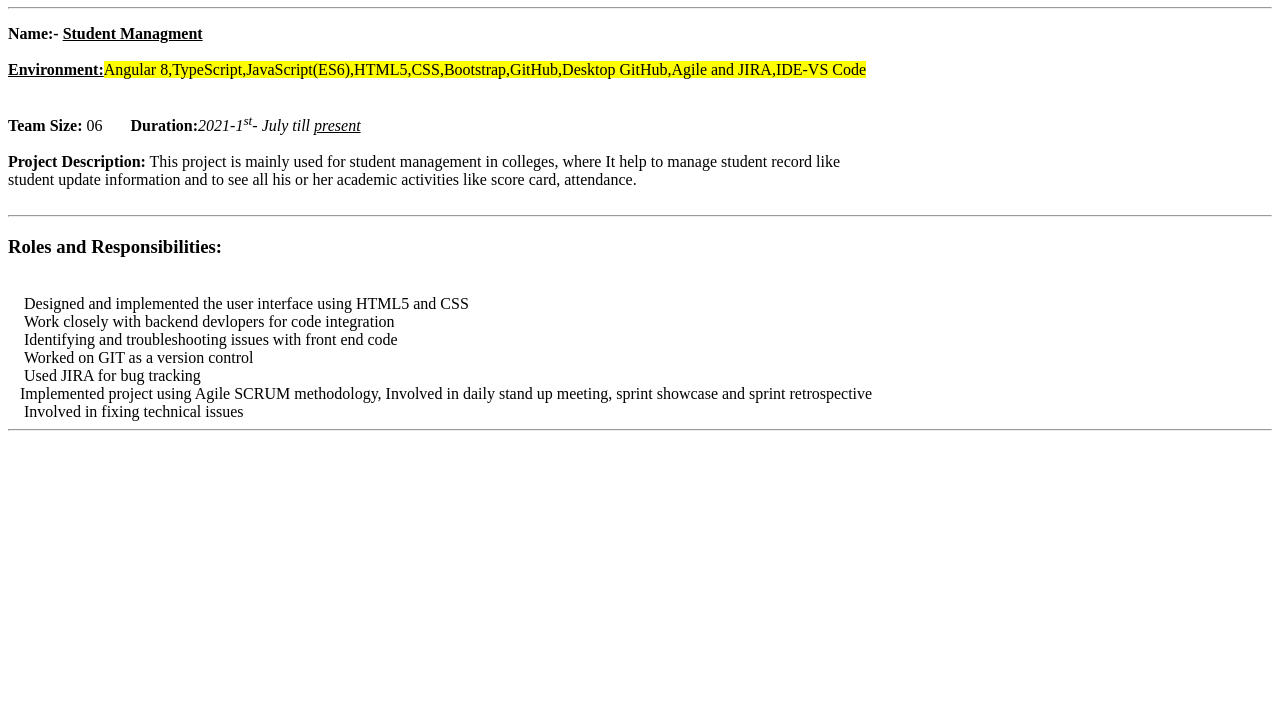
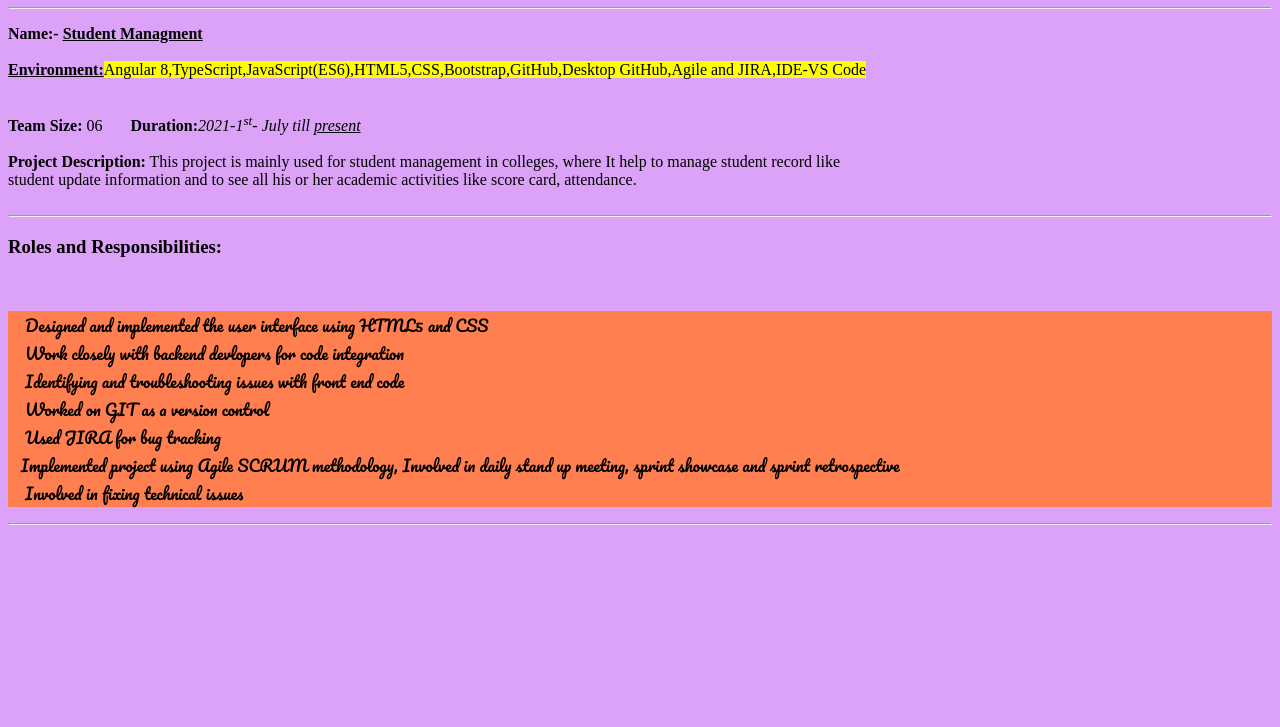
Before and after one commit to nikhilkokil17/my-profile, a plain HTML site: page project.html in a window 1280 px wide. Shown: the part 73-800 px from the top of the page. Drawn offline with Linux system fonts and the light colour scheme.

Commit message:
changed
changed

```diff
--- a/project.html
+++ b/project.html
@@ -2,6 +2,21 @@
 <html>
     <head>
         <title> program </title>
+        <link rel="preconnect" href="https://fonts.googleapis.com">
+<link rel="preconnect" href="https://fonts.gstatic.com" crossorigin>
+<link href="https://fonts.googleapis.com/css2?family=Dancing+Script:wght@500&family=Lora&family=Pacifico&display=swap" rel="stylesheet">
+        <style>
+            .paragraph{
+                background-color: coral;
+                font-family: 'Dancing Script', cursive;
+font-family: 'Lora', serif;
+font-family: 'Pacifico', cursive;
+
+            }
+            body{
+                background-color: rgb(219, 162, 248);
+            }
+        </style>
     </head>
     <body>
         <h1> Project Details </h1>
@@ -21,13 +36,13 @@
         <hr>
         <h3>Roles and Responsibilities:</h3>
         <br>
-        &nbsp;&nbsp;&nbsp;&nbsp;Designed and implemented the user interface using HTML5 and CSS <br>
+        <p class="paragraph">&nbsp;&nbsp;&nbsp;&nbsp;Designed and implemented the user interface using HTML5 and CSS <br>
         &nbsp;&nbsp;&nbsp;&nbsp;Work closely with backend devlopers for code integration <br>
         &nbsp;&nbsp;&nbsp;&nbsp;Identifying and troubleshooting issues with front end code <br>
         &nbsp;&nbsp;&nbsp;&nbsp;Worked on GIT as a version control<br>
         &nbsp;&nbsp;&nbsp;&nbsp;Used JIRA for bug tracking<br>
         &nbsp;&nbsp;&nbsp;Implemented project using Agile SCRUM methodology, Involved in daily stand up meeting, sprint showcase and sprint retrospective<br>
-        &nbsp;&nbsp;&nbsp;&nbsp;Involved in fixing technical issues
+        &nbsp;&nbsp;&nbsp;&nbsp;Involved in fixing technical issues</p>
 
 
         <hr>
```
